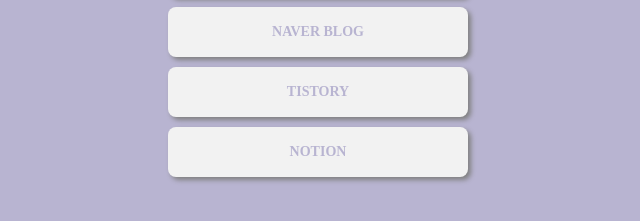
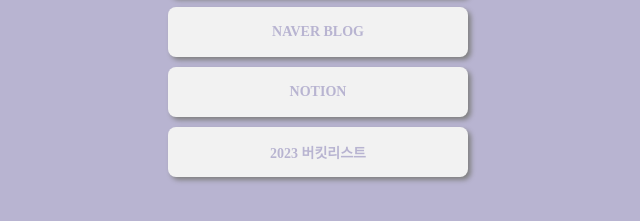
Before and after one commit to 0nd0/mypage, a plain HTML site: page index.html in a window 1280 px wide. Shown: the part 297-518 px from the top of the page, 322-962 px from the left. Drawn offline with Linux system fonts and the light colour scheme; a web font is replaced by a local one.

Commit message:
Update index.html

```diff
--- a/index.html
+++ b/index.html
@@ -90,8 +90,8 @@
 
             <a target="_blank" href="https://www.instagram.com/m_1_n_e_0.0/">INSTAGRAM</a>
             <a target="_blank" href="https://blog.naver.com/ming9396">NAVER BLOG</a>
-            <a target="_blank" href="https://0nol0.tistory.com/">TISTORY</a>
             <a target="_blank" href="https://www.notion.so/caa7d0c618634f3d842bf2abd0e449d1">NOTION</a>
+            <a target="_blank" href="https://0nd0.github.io/bucketlist/">2023 버킷리스트</a>
         </div>
 
     </body>
```
